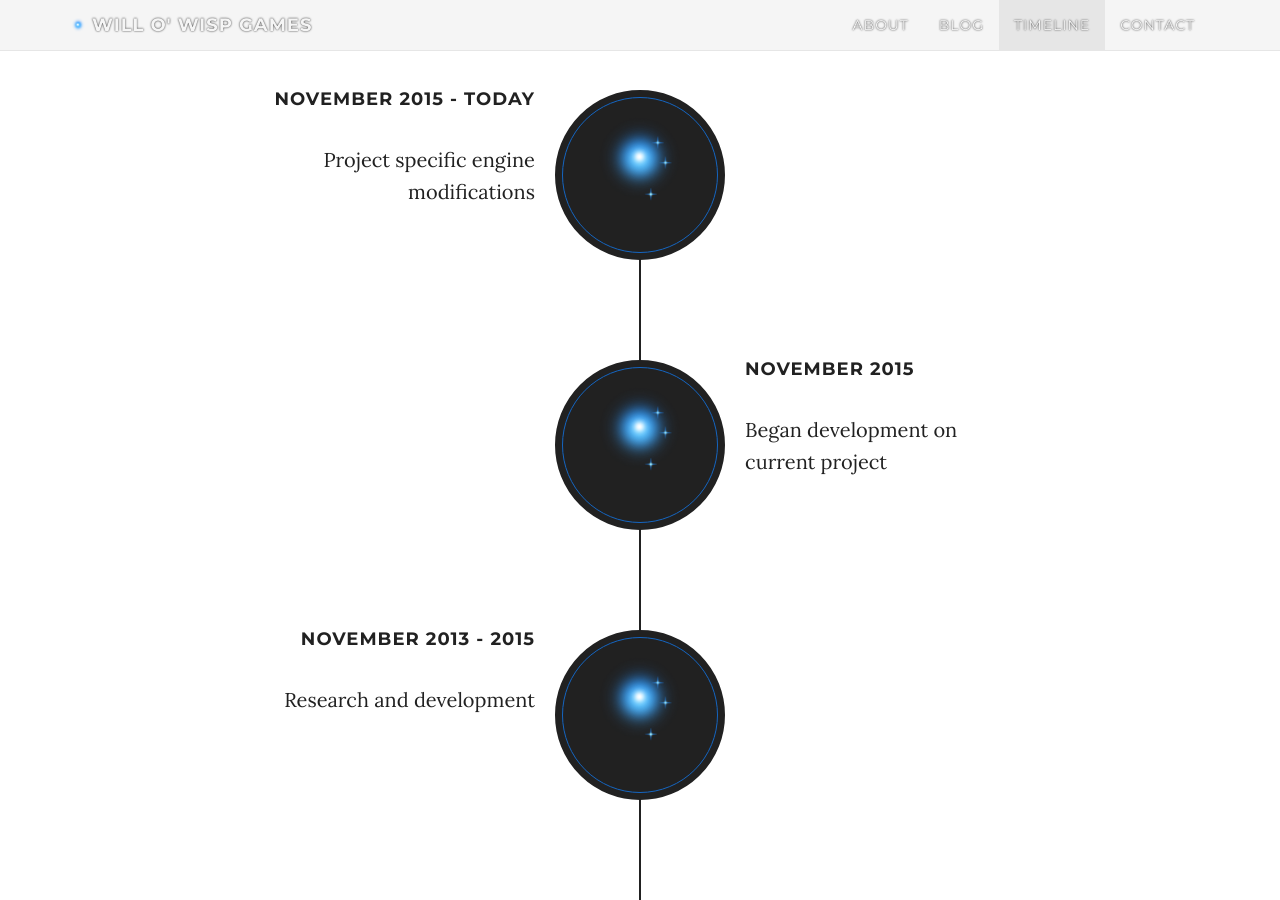
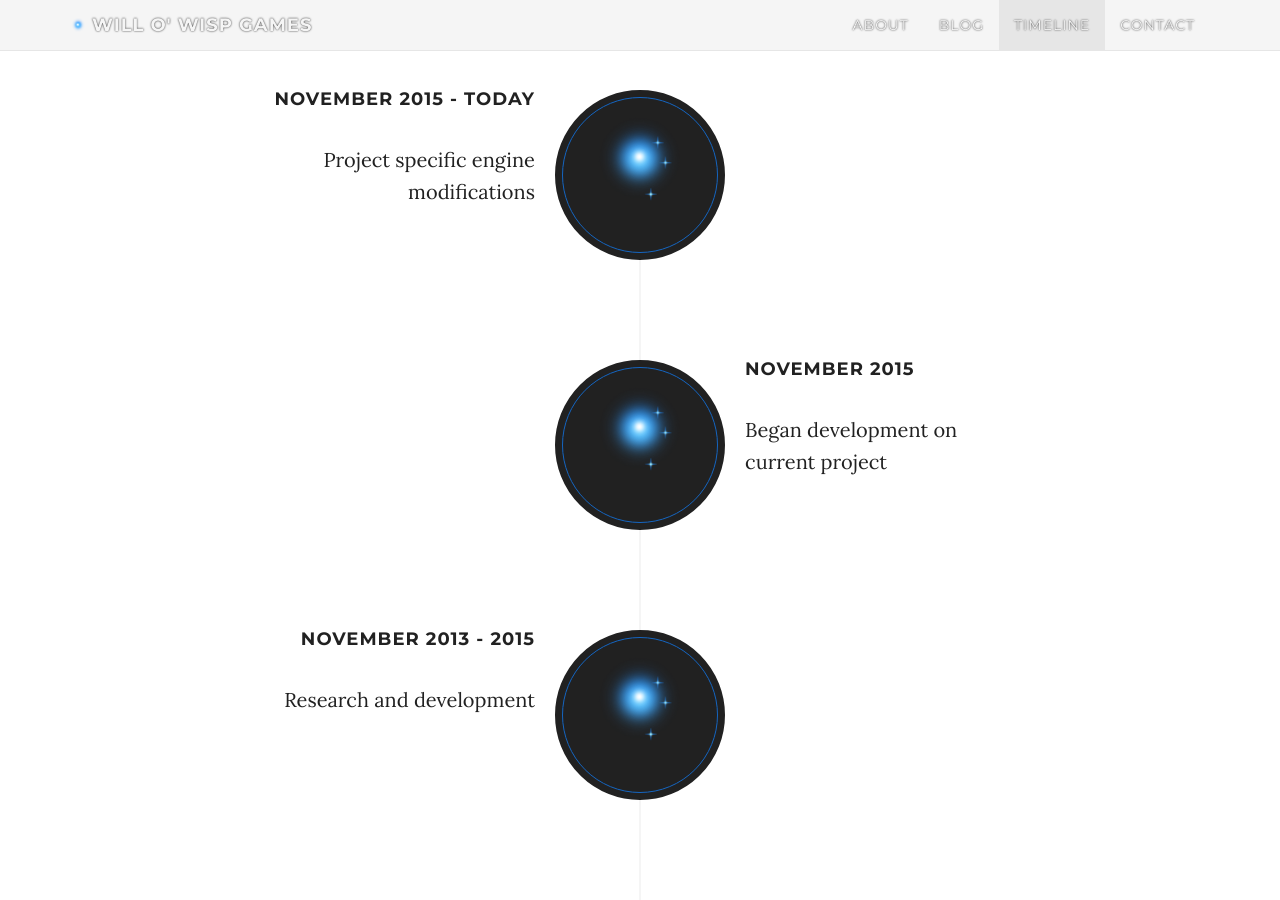
Before and after one commit to WilloWispGames/WilloWispGames.github.io, a Jekyll site: the page built from index.html, in a window 1280 px wide and 900 px high, scrolled down 2526 px. Built offline with Jekyll 4.4.1, drawn with Linux system fonts in a browser that asks for light colours; nearby versions of some CDN libraries; comment, search, counter and statistics services are not loaded.

Commit message:
Update timeline.scss

```diff
--- a/css/timeline.scss
+++ b/css/timeline.scss
@@ -15,7 +15,7 @@
     left: 40px;
     width: 2px;
     margin-left: -1.5px;
-    background-color: #212121; //#f1f1f1;
+    background-color: #f5f5f5; //#212121; //#f1f1f1;
 }
 
 .timeline>li {
```
